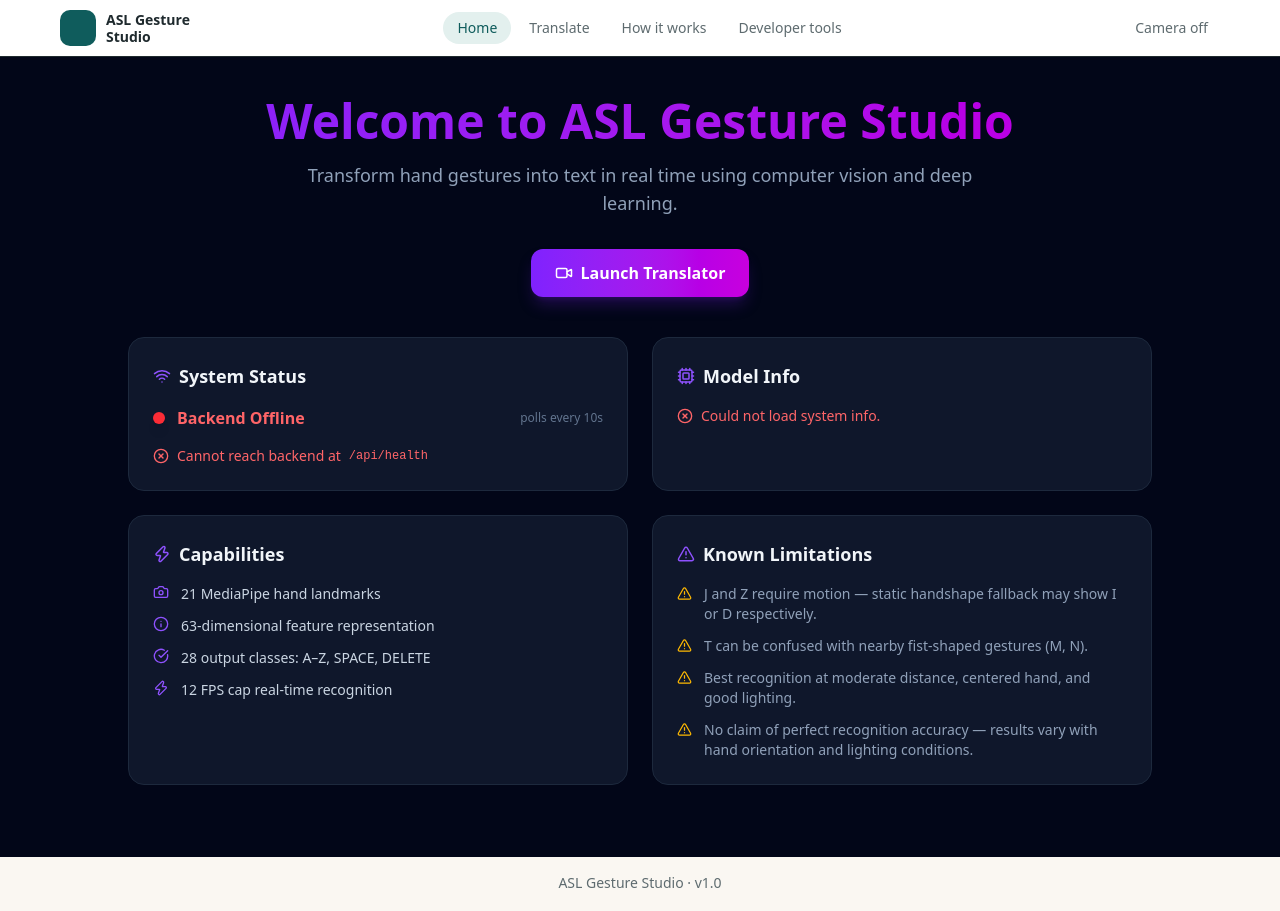
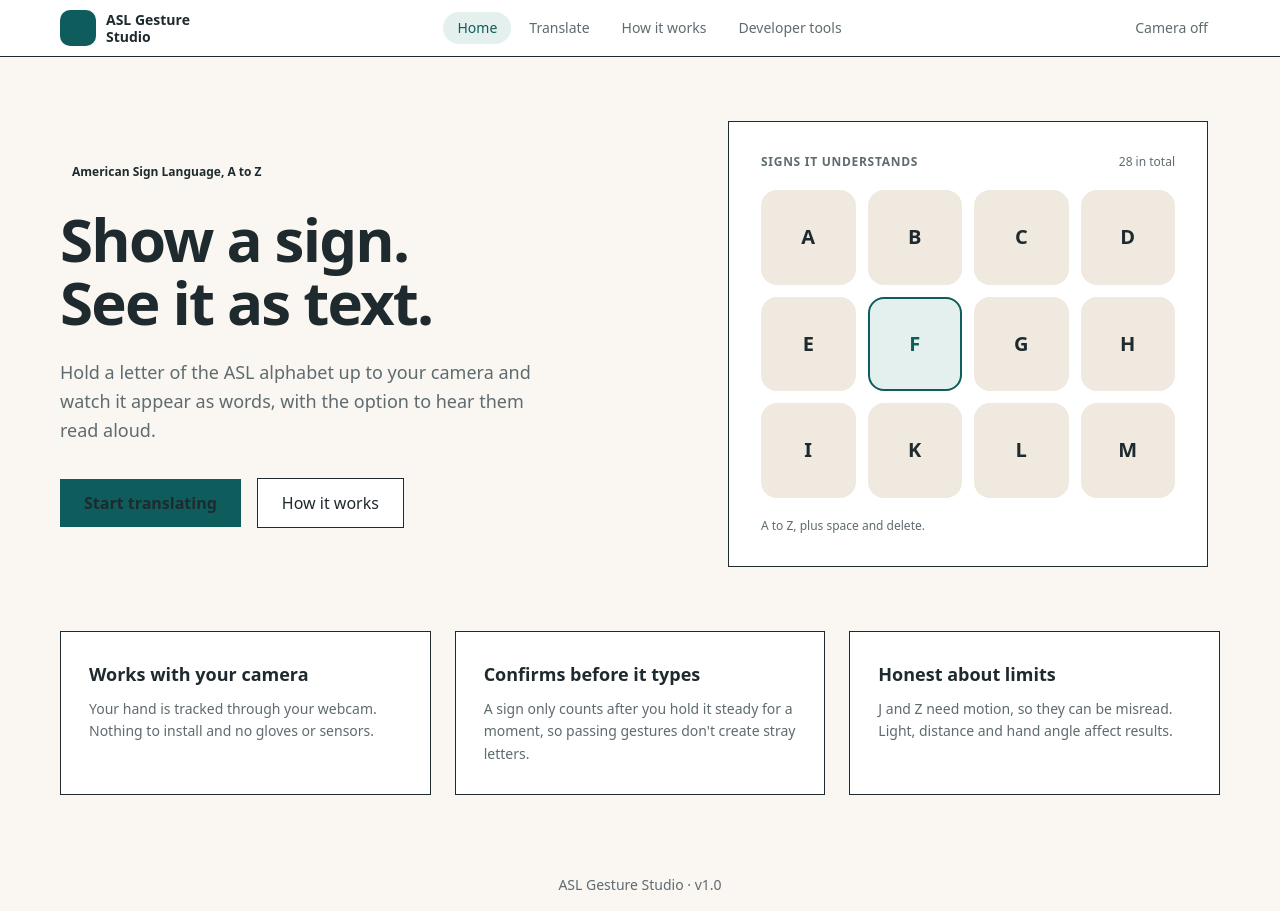
Before and after one commit to Gaurav-Ojha65/ASL-Gesture-Recognition, a React (Vite) app in the folder frontend/: page / in a window 1280 px wide. Built offline with nearby package versions, Linux system fonts and the light colour scheme; no server answers.

Commit message:
feat(home): redesign Home page to match accessibility reference layout

```diff
--- a/frontend/src/pages/Dashboard.tsx
+++ b/frontend/src/pages/Dashboard.tsx
@@ -1,282 +1,204 @@
-import { useEffect, useState, useCallback } from 'react';
-import { useNavigate } from 'react-router-dom';
-import { fetchHealth, fetchSystemInfo } from '@/services/api';
-import type { HealthResponse, SystemInfoResponse } from '@/types/api';
-import {
-  Cpu,
-  Wifi,
-  Camera,
-  AlertTriangle,
-  CheckCircle,
-  XCircle,
-  Info,
-  Zap,
-  Video,
-} from 'lucide-react';
+import { Link } from 'react-router-dom';
 
-// ─── Helpers ───────────────────────────────────────────────────────────────────
+const SAMPLE_TILES = [
+  'A', 'B', 'C', 'D',
+  'E', 'F', 'G', 'H',
+  'I', 'K', 'L', 'M',
+];
 
-function StatusDot({ status }: { status: 'healthy' | 'degraded' | 'offline' }) {
-  const colors: Record<string, string> = {
-    healthy: 'bg-green-400',
-    degraded: 'bg-amber-400',
-    offline: 'bg-red-500',
-  };
+export function Dashboard() {
   return (
-    <span
-      className={`inline-block w-3 h-3 rounded-full ${colors[status] ?? 'bg-red-500'} shadow-lg`}
-      aria-label={status}
-    />
-  );
-}
+    <div className="max-w-[1240px] mx-auto px-5 md:px-10 py-10 md:py-16 flex flex-col gap-12">
+      {/* ── Hero Section ──────────────────────────────────────────────── */}
+      <section className="grid grid-cols-1 lg:grid-cols-[1.1fr_0.9fr] gap-10 items-center">
+        {/* Left: Text & CTA */}
+        <div className="flex flex-col items-start gap-6">
+          <span
+            className="inline-block text-xs font-semibold px-3 py-1 rounded-pill"
+            style={{
+              backgroundColor: 'var(--color-coral-soft)',
+              color: 'var(--color-coral-text)',
+            }}
+          >
+            American Sign Language, A to Z
+          </span>
 
-function Card({
-  children,
-  className = '',
-}: {
-  children: React.ReactNode;
-  className?: string;
-}) {
-  return (
-    <div
-      className={`bg-slate-900 border border-slate-800 rounded-2xl p-6 ${className}`}
-    >
-      {children}
+          <h1
+            className="text-4xl sm:text-5xl lg:text-[60px] font-bold tracking-tight"
+            style={{
+              color: 'var(--color-ink)',
+              lineHeight: 1.05,
+              letterSpacing: '-0.03em',
+            }}
+          >
+            Show a sign.<br />See it as text.
+          </h1>
+
+          <p
+            className="text-base sm:text-lg max-w-[480px] leading-relaxed"
+            style={{ color: 'var(--color-muted)' }}
+          >
+            Hold a letter of the ASL alphabet up to your camera and watch it appear
+            as words, with the option to hear them read aloud.
+          </p>
+
+          <div className="flex flex-wrap items-center gap-4 pt-2">
+            <Link
+              to="/translator"
+              className="btn-sm flex items-center justify-center font-semibold px-6 py-3 transition-colors no-underline"
+              style={{
+                backgroundColor: 'var(--color-brand)',
+                color: 'var(--color-on-brand)',
+                borderRadius: 'var(--radius-button)',
+                minHeight: '44px',
+              }}
+            >
+              Start translating
+            </Link>
+
+            <Link
+              to="/model"
+              className="btn-sm flex items-center justify-center font-medium px-6 py-3 border transition-colors no-underline"
+              style={{
+                backgroundColor: 'var(--color-surface)',
+                borderColor: 'var(--color-line)',
+                color: 'var(--color-ink)',
+                borderRadius: 'var(--radius-button)',
+                minHeight: '44px',
+              }}
+            >
+              How it works
+            </Link>
+          </div>
+        </div>
+
+        {/* Right: Signs It Understands Card */}
+        <div
+          className="bg-surface border p-6 sm:p-8 flex flex-col gap-5 w-full max-w-[480px] mx-auto lg:ml-auto"
+          style={{
+            borderColor: 'var(--color-line)',
+            borderRadius: 'var(--radius-card)',
+          }}
+        >
+          <div className="flex items-center justify-between">
+            <span
+              className="text-xs font-semibold uppercase tracking-widest"
+              style={{ color: 'var(--color-muted)', letterSpacing: '0.06em' }}
+            >
+              Signs it understands
+            </span>
+            <span
+              className="text-xs font-medium"
+              style={{ color: 'var(--color-muted)' }}
+            >
+              28 in total
+            </span>
+          </div>
+
+          {/* 4x3 Grid */}
+          <div className="grid grid-cols-4 gap-3">
+            {SAMPLE_TILES.map((letter) => {
+              const isHighlight = letter === 'F';
+              return (
+                <div
+                  key={letter}
+                  className="aspect-square flex items-center justify-center text-xl font-bold transition-transform"
+                  style={{
+                    backgroundColor: isHighlight
+                      ? 'var(--color-brand-soft)'
+                      : 'var(--color-track)',
+                    border: isHighlight
+                      ? '2px solid var(--color-brand)'
+                      : '1px solid transparent',
+                    color: isHighlight
+                      ? 'var(--color-brand)'
+                      : 'var(--color-ink)',
+                    borderRadius: '16px',
+                  }}
+                >
+                  {letter}
+                </div>
+              );
+            })}
+          </div>
+
+          <p
+            className="text-xs font-medium"
+            style={{ color: 'var(--color-muted)' }}
+          >
+            A to Z, plus space and delete.
+          </p>
+        </div>
+      </section>
+
+      {/* ── Feature Cards ─────────────────────────────────────────────── */}
+      <section className="grid grid-cols-1 md:grid-cols-3 gap-6 pt-4">
+        {/* Feature 1 */}
+        <div
+          className="bg-surface border p-6 sm:p-7 flex flex-col gap-2.5"
+          style={{
+            borderColor: 'var(--color-line)',
+            borderRadius: 'var(--radius-card)',
+          }}
+        >
+          <h3
+            className="text-lg font-bold"
+            style={{ color: 'var(--color-ink)' }}
+          >
+            Works with your camera
+          </h3>
+          <p
+            className="text-sm leading-relaxed"
+            style={{ color: 'var(--color-muted)' }}
+          >
+            Your hand is tracked through your webcam. Nothing to install and no gloves or sensors.
+          </p>
+        </div>
+
+        {/* Feature 2 */}
+        <div
+          className="bg-surface border p-6 sm:p-7 flex flex-col gap-2.5"
+          style={{
+            borderColor: 'var(--color-line)',
+            borderRadius: 'var(--radius-card)',
+          }}
+        >
+          <h3
+            className="text-lg font-bold"
+            style={{ color: 'var(--color-ink)' }}
+          >
+            Confirms before it types
+          </h3>
+          <p
+            className="text-sm leading-relaxed"
+            style={{ color: 'var(--color-muted)' }}
+          >
+            A sign only counts after you hold it steady for a moment, so passing gestures don't create stray letters.
+          </p>
+        </div>
+
+        {/* Feature 3 */}
+        <div
+          className="bg-surface border p-6 sm:p-7 flex flex-col gap-2.5"
+          style={{
+            borderColor: 'var(--color-line)',
+            borderRadius: 'var(--radius-card)',
+          }}
+        >
+          <h3
+            className="text-lg font-bold"
+            style={{ color: 'var(--color-ink)' }}
+          >
+            Honest about limits
+          </h3>
+          <p
+            className="text-sm leading-relaxed"
+            style={{ color: 'var(--color-muted)' }}
+          >
+            J and Z need motion, so they can be misread. Light, distance and hand angle affect results.
+          </p>
+        </div>
+      </section>
     </div>
   );
 }
-
-function CardTitle({
-  icon,
-  children,
-}: {
-  icon: React.ReactNode;
-  children: React.ReactNode;
-}) {
-  return (
-    <h2 className="flex items-center gap-2 text-slate-100 text-lg font-semibold mb-4">
-      <span className="text-violet-500">{icon}</span>
-      {children}
-    </h2>
-  );
-}
-
-function InfoRow({ label, value }: { label: string; value: React.ReactNode }) {
-  return (
-    <div className="flex justify-between items-center py-2 border-b border-slate-800 last:border-0">
-      <span className="text-slate-400 text-sm">{label}</span>
-      <span className="text-slate-100 text-sm font-mono">{value}</span>
-    </div>
-  );
-}
-
-// ─── Main Component ────────────────────────────────────────────────────────────
-
-export function Dashboard() {
-  const navigate = useNavigate();
-
-  const [health, setHealth] = useState<HealthResponse | null>(null);
-  const [healthError, setHealthError] = useState(false);
-  const [sysInfo, setSysInfo] = useState<SystemInfoResponse | null>(null);
-  const [sysInfoError, setSysInfoError] = useState(false);
-
-  // Fetch health (polled every 10s)
-  const pollHealth = useCallback(async () => {
-    try {
-      const data = await fetchHealth();
-      setHealth(data);
-      setHealthError(false);
-    } catch {
-      setHealth(null);
-      setHealthError(true);
-    }
-  }, []);
-
-  // Fetch system info once on mount
-  useEffect(() => {
-    fetchSystemInfo()
-      .then((data) => setSysInfo(data))
-      .catch(() => setSysInfoError(true));
-  }, []);
-
-  // Health polling
-  useEffect(() => {
-    pollHealth();
-    const id = setInterval(pollHealth, 10_000);
-    return () => clearInterval(id);
-  }, [pollHealth]);
-
-  // Derived status label
-  const healthStatus: 'healthy' | 'degraded' | 'offline' = healthError
-    ? 'offline'
-    : health?.status === 'degraded'
-    ? 'degraded'
-    : health
-    ? 'healthy'
-    : 'offline';
-
-  const statusLabel = healthError
-    ? 'Backend Offline'
-    : health?.status === 'healthy'
-    ? 'Healthy'
-    : health?.status === 'degraded'
-    ? 'Degraded'
-    : 'Connecting…';
-
-  return (
-    <div className="min-h-screen bg-slate-950 text-slate-100 p-6 md:p-10">
-      {/* ── Hero ───────────────────────────────────────────────────────────── */}
-      <section className="mb-10 text-center">
-        <h1 className="text-4xl md:text-5xl font-extrabold bg-gradient-to-r from-violet-600 to-fuchsia-600 bg-clip-text text-transparent mb-4">
-          Welcome to ASL Gesture Studio
-        </h1>
-        <p className="text-slate-400 text-lg max-w-2xl mx-auto mb-8">
-          Transform hand gestures into text in real time using computer vision and
-          deep learning.
-        </p>
-        <button
-          onClick={() => navigate('/translator')}
-          className="inline-flex items-center gap-2 px-6 py-3 rounded-xl font-semibold text-white bg-gradient-to-r from-violet-600 to-fuchsia-600 hover:opacity-90 transition-opacity shadow-lg shadow-violet-900/40"
-        >
-          <Video size={18} />
-          Launch Translator
-        </button>
-      </section>
-
-      {/* ── Cards grid ─────────────────────────────────────────────────────── */}
-      <div className="grid grid-cols-1 md:grid-cols-2 gap-6 max-w-5xl mx-auto">
-
-        {/* System Status Card */}
-        <Card>
-          <CardTitle icon={<Wifi size={18} />}>System Status</CardTitle>
-          <div className="flex items-center gap-3 mb-4">
-            <StatusDot status={healthStatus} />
-            <span
-              className={
-                healthStatus === 'healthy'
-                  ? 'text-green-400 font-semibold'
-                  : healthStatus === 'degraded'
-                  ? 'text-amber-400 font-semibold'
-                  : 'text-red-400 font-semibold'
-              }
-            >
-              {statusLabel}
-            </span>
-            <span className="text-slate-500 text-xs ml-auto">polls every 10s</span>
-          </div>
-          {healthError ? (
-            <div className="flex items-center gap-2 text-red-400 text-sm mt-2">
-              <XCircle size={16} />
-              Cannot reach backend at <code className="text-xs">/api/health</code>
-            </div>
-          ) : health ? (
-            <>
-              <InfoRow
-                label="Model Loaded"
-                value={
-                  health.model_loaded ? (
-                    <CheckCircle size={16} className="text-green-400" />
-                  ) : (
-                    <XCircle size={16} className="text-red-400" />
-                  )
-                }
-              />
-              <InfoRow
-                label="Detector Loaded"
-                value={
-                  health.detector_loaded ? (
-                    <CheckCircle size={16} className="text-green-400" />
-                  ) : (
-                    <XCircle size={16} className="text-red-400" />
-                  )
-                }
-              />
-              <InfoRow
-                label="Active Sessions"
-                value={health.active_sessions}
-              />
-            </>
-          ) : (
-            <p className="text-slate-500 text-sm">Connecting to backend…</p>
-          )}
-        </Card>
-
-        {/* Model Info Card */}
-        <Card>
-          <CardTitle icon={<Cpu size={18} />}>Model Info</CardTitle>
-          {sysInfoError ? (
-            <div className="flex items-center gap-2 text-red-400 text-sm">
-              <XCircle size={16} />
-              Could not load system info.
-            </div>
-          ) : sysInfo ? (
-            <>
-              <InfoRow label="App" value={sysInfo.app_name} />
-              <InfoRow label="Output Classes" value={sysInfo.num_classes} />
-              <InfoRow
-                label="Parameters"
-                value={sysInfo.model_param_count.toLocaleString()}
-              />
-              <InfoRow label="Input Dim" value={sysInfo.input_dim} />
-              <InfoRow label="Device" value={sysInfo.device} />
-              <InfoRow label="Torch" value={sysInfo.torch_version} />
-            </>
-          ) : (
-            <p className="text-slate-500 text-sm">Loading model info…</p>
-          )}
-        </Card>
-
-        {/* Capabilities Card */}
-        <Card>
-          <CardTitle icon={<Zap size={18} />}>Capabilities</CardTitle>
-          <ul className="space-y-3">
-            {[
-              {
-                icon: <Camera size={16} className="text-violet-500 shrink-0" />,
-                text: '21 MediaPipe hand landmarks',
-              },
-              {
-                icon: <Info size={16} className="text-violet-500 shrink-0" />,
-                text: '63-dimensional feature representation',
-              },
-              {
-                icon: <CheckCircle size={16} className="text-violet-500 shrink-0" />,
-                text: '28 output classes: A–Z, SPACE, DELETE',
-              },
-              {
-                icon: <Zap size={16} className="text-violet-500 shrink-0" />,
-                text: '12 FPS cap real-time recognition',
-              },
-            ].map(({ icon, text }) => (
-              <li key={text} className="flex items-start gap-3 text-slate-300 text-sm">
-                {icon}
-                <span>{text}</span>
-              </li>
-            ))}
-          </ul>
-        </Card>
-
-        {/* Known Limitations Card */}
-        <Card>
-          <CardTitle icon={<AlertTriangle size={18} />}>Known Limitations</CardTitle>
-          <ul className="space-y-3">
-            {[
-              'J and Z require motion — static handshape fallback may show I or D respectively.',
-              'T can be confused with nearby fist-shaped gestures (M, N).',
-              'Best recognition at moderate distance, centered hand, and good lighting.',
-              'No claim of perfect recognition accuracy — results vary with hand orientation and lighting conditions.',
-            ].map((text) => (
-              <li key={text} className="flex items-start gap-3 text-sm text-slate-400">
-                <AlertTriangle
-                  size={15}
-                  className="text-amber-400 shrink-0 mt-0.5"
-                />
-                <span>{text}</span>
-              </li>
-            ))}
-          </ul>
-        </Card>
-      </div>
-    </div>
-  );
-}
```
